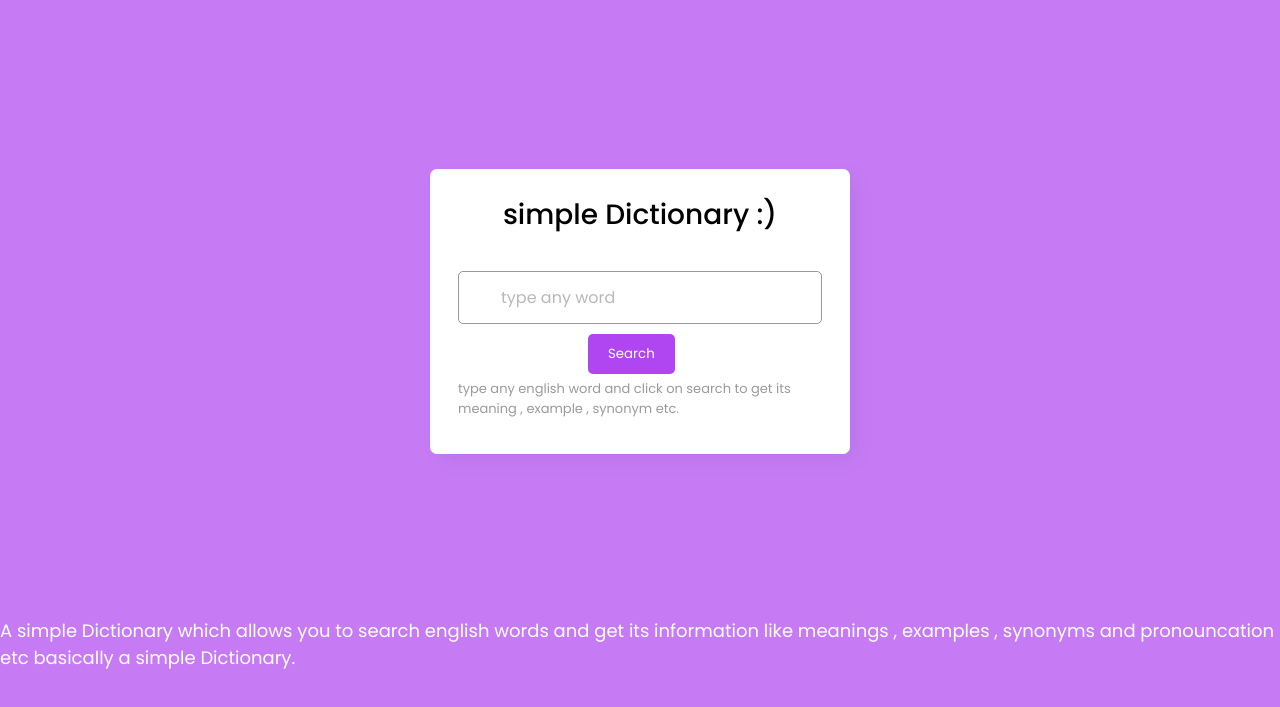
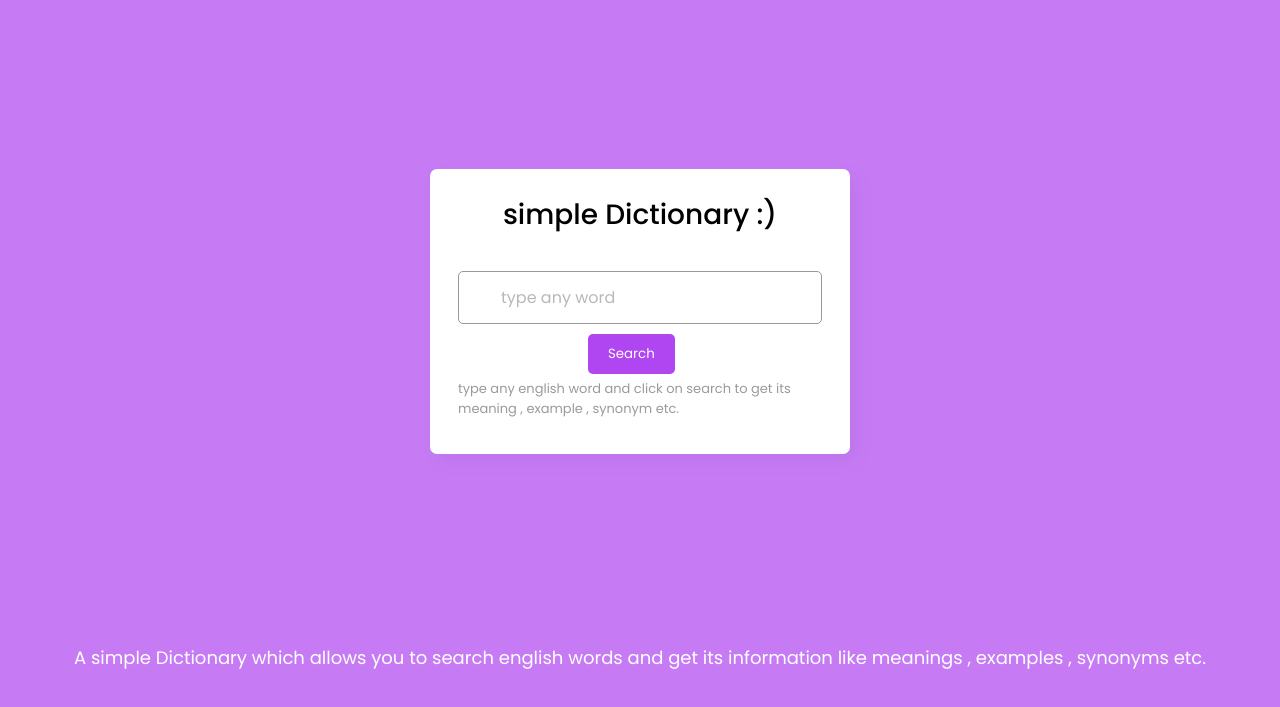
Before and after one commit to Bvchethan/hellowords, a plain HTML site: page index.html in a window 1280 px wide. Shown: the part 89-796 px from the top of the page. Drawn offline with Linux system fonts and the light colour scheme.

Commit message:
Update index.html

```diff
--- a/index.html
+++ b/index.html
@@ -53,7 +53,7 @@
       </ul>
     </div>
     <div class="info">
-      A simple Dictionary which allows you to search english words and  get its information like meanings , examples , synonyms and pronouncation etc basically a simple Dictionary.
+      A simple Dictionary which allows you to search english words and  get its information like meanings , examples , synonyms etc.
     </div>
 
     <script src="script.js"></script>
```
